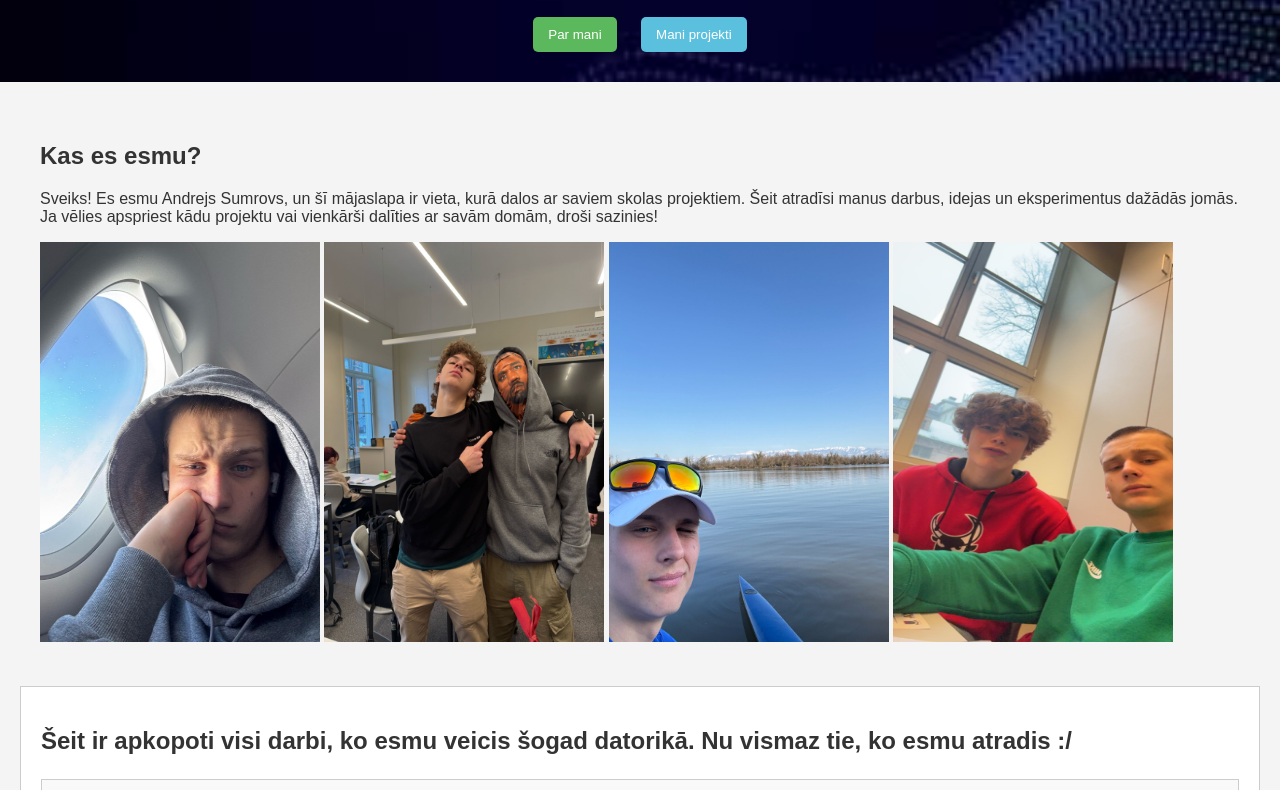
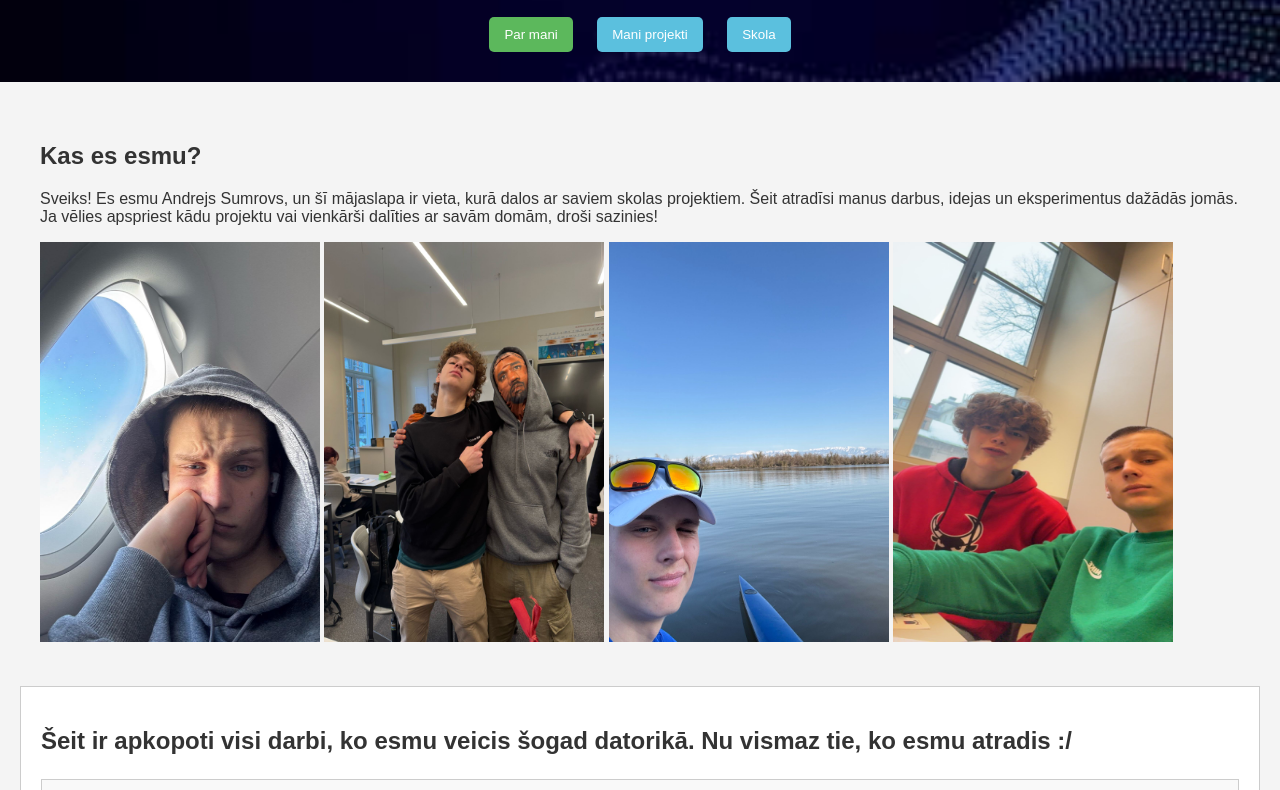
Before and after one commit to asumrov/majaslapa, a plain HTML site: page index.html in a window 1280 px wide. Shown: the part 93-883 px from the top of the page. Drawn offline with Linux system fonts and the light colour scheme.

Commit message:
Update index.html

```diff
--- a/index.html
+++ b/index.html
@@ -10,7 +10,9 @@
 			<div>
 				<button onclick="location.href='#about'" style="margin: 10px; padding: 10px 15px; background-color: #5cb85c; color: white; border: none; border-radius: 5px; cursor: pointer;">Par mani</button>
 				<button onclick="location.href='#projects'" style="margin: 10px; padding: 10px 15px; background-color: #5bc0de; color: white; border: none; border-radius: 5px; cursor: pointer;">Mani projekti</button>
+				<button href="skola.html"style="margin: 10px; padding: 10px 15px; background-color: #5bc0de; color: white; border: none; border-radius: 5px; cursor: pointer;">Skola</button>
 			</div>
+
 		</header>
 
 		<section id="about" style="padding: 20px; margin: 20px;">
```
